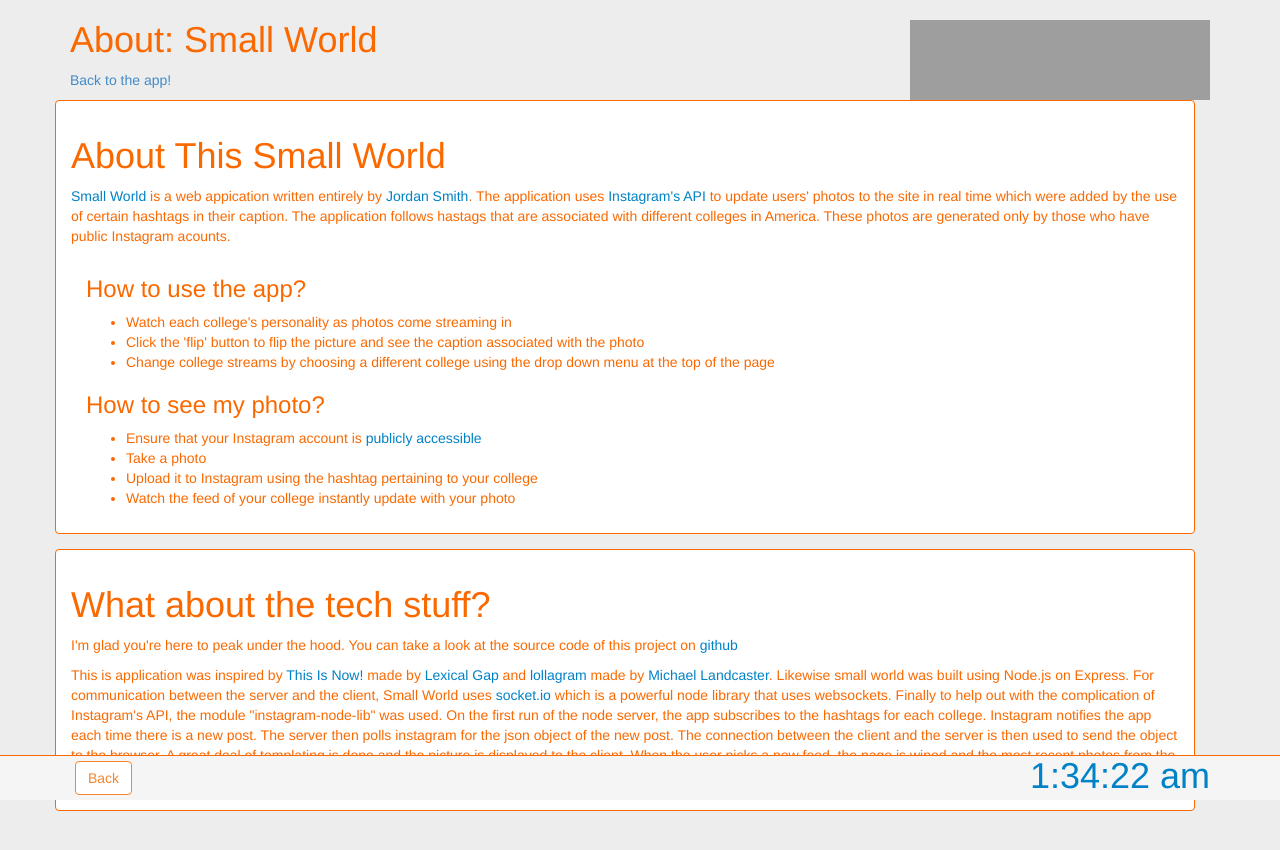
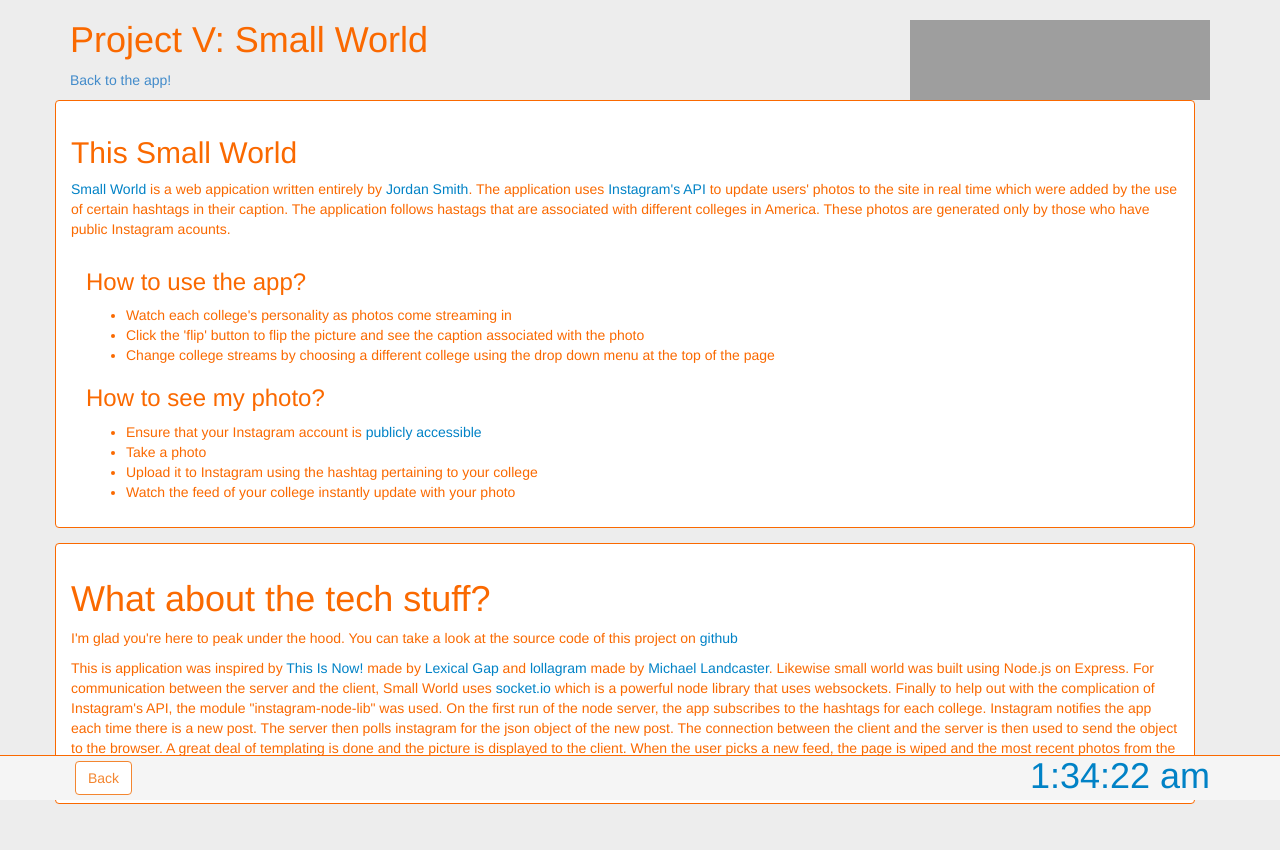
Before and after one commit to kuntajts/small-world, a website: page views/about/index.html in a window 1280 px wide. Drawn offline with nearby package versions, Linux system fonts and the light colour scheme; files that its build step writes are made by us from their sources; grey boxes are pictures that could not be loaded.

Commit message:
cached fix and about changes

```diff
--- a/views/about/index.html
+++ b/views/about/index.html
@@ -18,7 +18,7 @@
 <body>
     <div class="container">
         <div style="float:left;">
-            <h1>About: Small World</h1>
+            <h1>Project V: Small World</h1>
             <a href="http://smallworld.jordantsmith.net">Back to the app!</a>
         </div>
         <!--<button class="btn btn-default addButton">Add PICTURE</button>--><iframe style="float:right; height:80px; margin-top:20px;" class="hidden-xs" src="//www.facebook.com/plugins/like.php?href=http%3A%2F%2Fwww.smallworld.jordantsmith.net%2F&amp;width&amp;layout=standard&amp;action=like&amp;show_faces=true&amp;share=true&amp;height=80&amp;appId=374541719349165" scrolling="no" frameborder="0" style="border:none; overflow:hidden; height:80px;" allowTransparency="true"></iframe>
@@ -26,7 +26,7 @@
 
     <div class="container">
         <div class="aboutContainer col-md-12">
-            <h1>About This Small World</h1>
+            <h2>This Small World</h2>
             <p><a href="http://www.smallworld.jordantsmith.net">Small World</a> is a web appication written entirely by <a href="http://www.jordantsmith.net">Jordan Smith</a>. The application uses <a href="http://instagram.com/developer/" target="_blank">Instagram's API</a> to update users' photos to the site in real time which were added by the use of certain hashtags in their caption. The application follows hastags that are associated with different colleges in America. These photos are generated only by those who have public Instagram acounts.</p>
             <div class="col-md-12">
                 <h3>How to use the app?</h3>
```
Also changed, not shown: public/js/main.js (+6 -1 lines).
